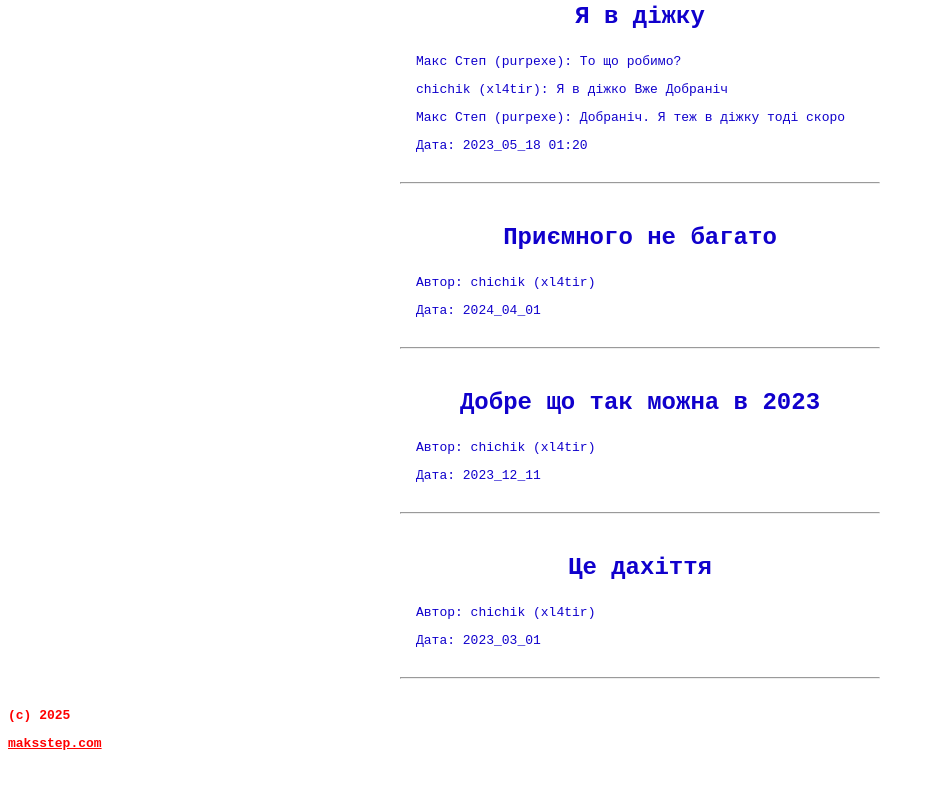
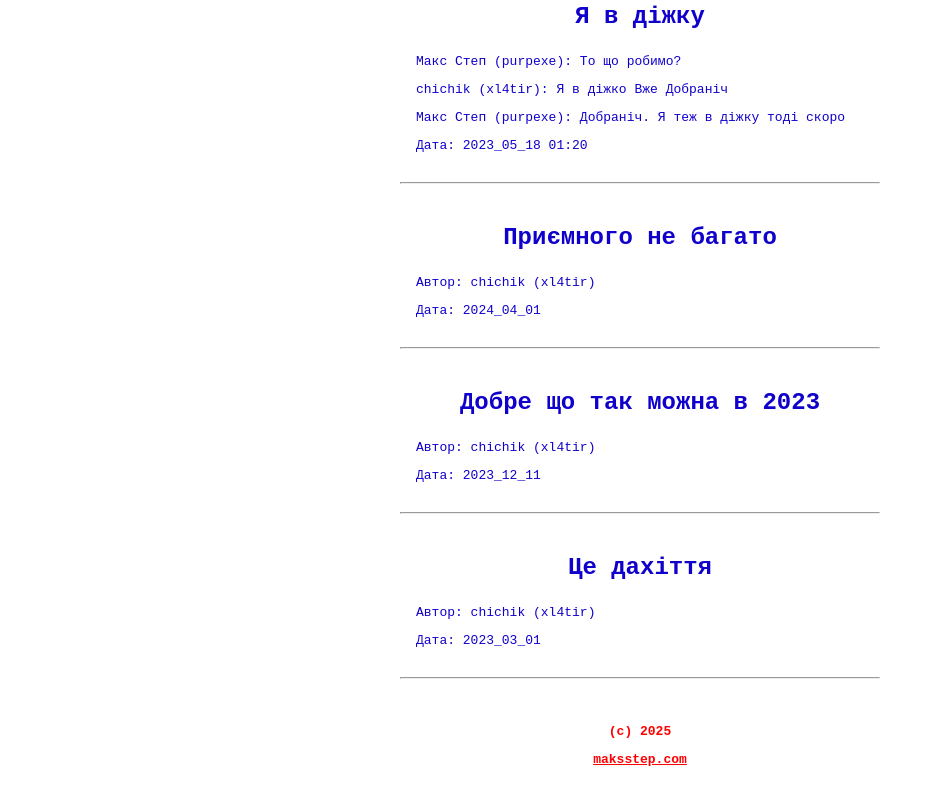
Before and after one commit to maxstepanyuk/as-they-say, a plain HTML site: page index.html in a window 1280 px wide. Shown: the part 1596-2401 px from the top of the page, without its empty margins (0-935 px from the left). Before the commit the page ends 2355 px from the top, so only its background shows below. Drawn offline with Linux system fonts and the light colour scheme.

Commit message:
made (c) in the center with bottom margin

```diff
--- a/styles.css
+++ b/styles.css
@@ -1,6 +1,7 @@
 h1,
 h2,
-h3 {
+h3,
+a {
     text-align: center;
 }
 
@@ -24,6 +25,10 @@ h3 {
     font-size: 1.5rem;
 }
 
+a {
+    display: block;
+}
+
 hr {
     margin: auto;
     max-width: 40rem;
@@ -31,10 +36,18 @@ hr {
     color: #5f5c7e;
 }
 
-section {
+section, footer {
     margin: auto;
     padding: 1rem;
     max-width: 30rem;
+}
+
+footer{
+    margin-bottom: 2rem;
+}
+
+footer p {
+    text-align: center;
 }
 
 body {
```
